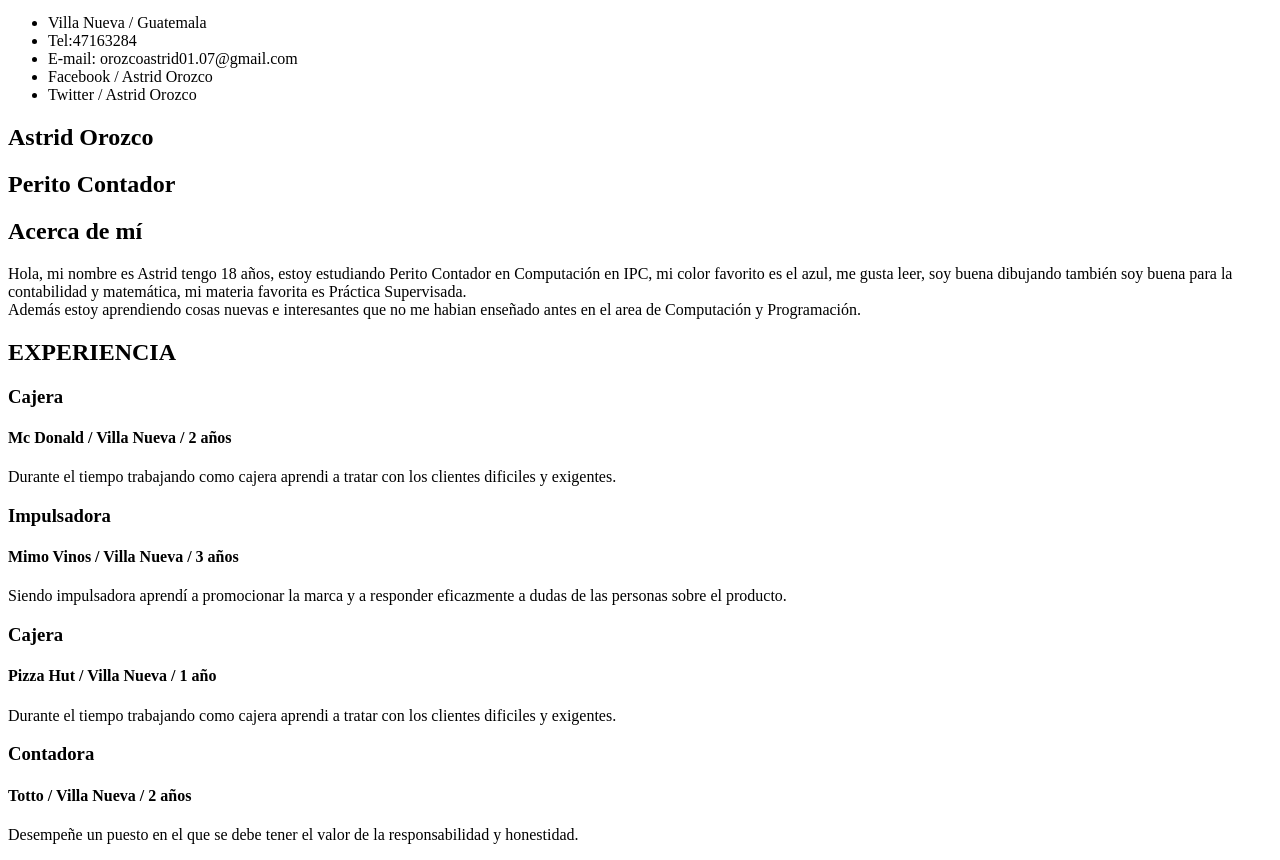
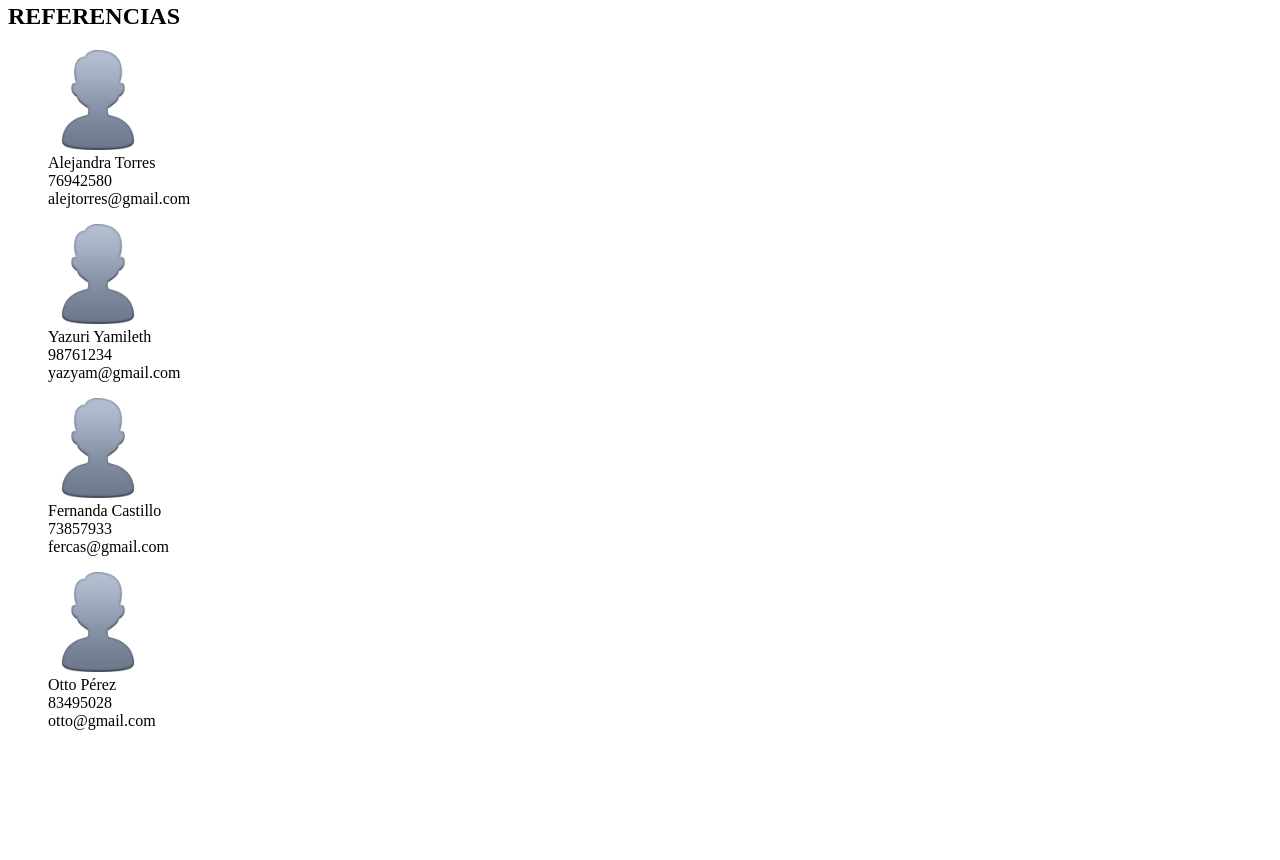
Before and after one commit to AstridMichell-OrozcoPerez/examen, a plain HTML site: page index.html in a window 1280 px wide. Shown: the part 1926-2786 px from the top of the page. After the commit the page ends 2672 px from the top, so only its background shows below. Drawn offline with Linux system fonts and the light colour scheme.

Commit message:
referencias y silueta

```diff
--- a/index.html
+++ b/index.html
@@ -6,7 +6,7 @@
 	<body>
 		<aside>
 			<figure>
-				<img src="proyecto/tools/foto.jpg" alt="Astrid Orozco foto">
+				<img src="proyecto/tools/foto.jpg" alt="Astrid Orozco foto" width="300" height="300">
 				<figcaption>Astrid Orozco</figcaption>
 			</figure>
 			<section>
@@ -106,7 +106,39 @@
 				</article>
 			</section>
 			<section>
-				aqui van referencias
+				<h2>REFERENCIAS</h2>
+				<article>
+					<figure>
+						<img src="proyecto/tools/silueta.png" alt="Reference picture" width="100" height="100">
+						<figcaption>Alejandra Torres</figcaption>
+						<span>76942580</span><br />
+						<span>alejtorres@gmail.com</span>
+					</figure>
+				</article>
+				<article>
+					<figure>
+						<img src="proyecto/tools/silueta.png" alt="Reference picture" width="100" height="100">
+						<figcaption>Yazuri Yamileth</figcaption>
+						<span>98761234</span><br />
+						<span>yazyam@gmail.com</span>
+					</figure>
+				</article>
+				<article>
+					<figure>
+						<img src="proyecto/tools/silueta.png" alt="Reference picture" width="100" height="100">
+						<figcaption>Fernanda Castillo</figcaption>
+						<span>73857933</span><br />
+						<span>fercas@gmail.com</span>
+					</figure>
+				</article>
+				<article>
+					<figure>
+						<img src="proyecto/tools/silueta.png" alt="Reference picture" width="100" height="100">
+						<figcaption>Otto Pérez</figcaption>
+						<span>83495028</span><br />
+						<span>otto@gmail.com</span>
+					</figure>
+				</article>
 			</section>
 		</main>
 	</body>
```
Also changed, not shown: proyecto/tools/foto.jpg, proyecto/tools/silueta.png (added).
